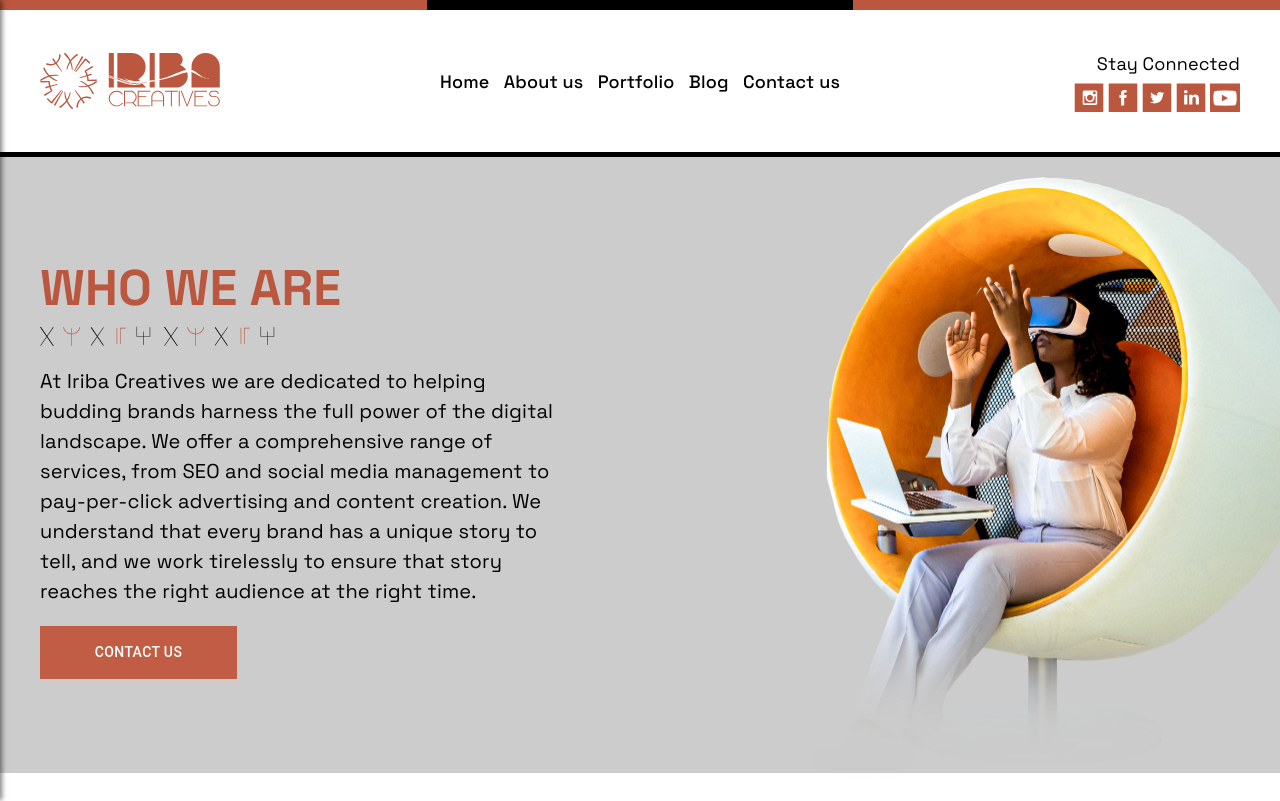
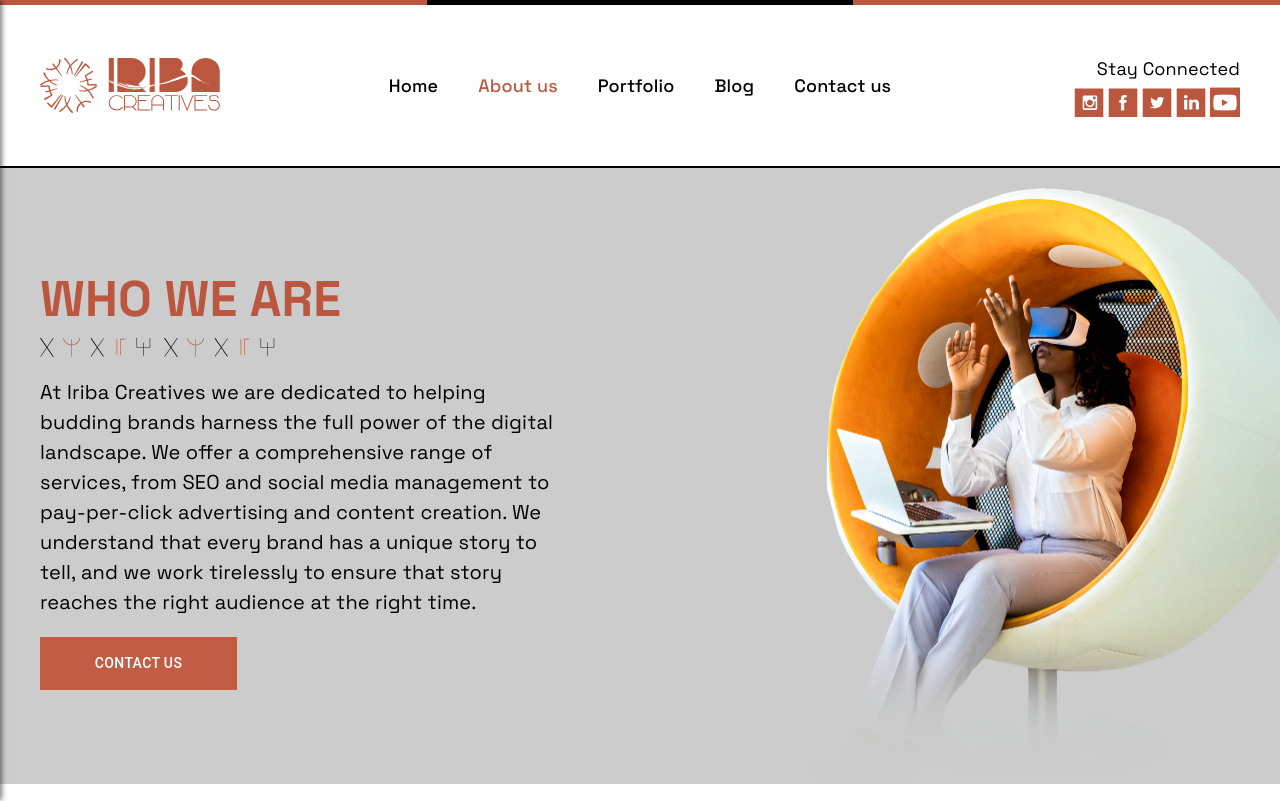
Before and after one commit to iradukundapaci/Iriba, a React (Vite) app: page /about-us in a window 1280 px wide. Shown: the top 801 px of the page. Built offline with nearby package versions, Linux system fonts and the light colour scheme.

Commit message:
edit tyle

```diff
--- a/src/components/Footer.tsx
+++ b/src/components/Footer.tsx
@@ -48,6 +48,7 @@ const Footer: FunctionComponent<FooterType> = ({ className = '' }) => {
           <div className={styles.subscriptionForm}>
             <TextField
               variant="outlined"
+              color="secondary"
               placeholder="Enter your email address"
               InputProps={{
                 endAdornment: (
@@ -57,6 +58,22 @@ const Footer: FunctionComponent<FooterType> = ({ className = '' }) => {
                     </IconButton>
                   </InputAdornment>
                 ),
+              }}
+              sx={{
+                '& .MuiOutlinedInput-root': {
+                  '& fieldset': {
+                    borderColor: 'var(--color-darkgray-100)',
+                  },
+                  '&:hover fieldset': {
+                    borderColor: 'var(--color-darkgray-100)',
+                  },
+                  '&.Mui-focused fieldset': {
+                    borderColor: 'var(--color-darkgray-100)',
+                  },
+                },
+                '& .MuiInputBase-input': {
+                  color: 'var(--color-darkgray-100)',
+                },
               }}
             />
           </div>
--- a/src/components/PercptionSection.tsx
+++ b/src/components/PercptionSection.tsx
@@ -1,26 +1,29 @@
-import { FunctionComponent } from "react";
-import { Button } from "@mui/material";
-import styles from "./PercptionSection.module.css";
+import { FunctionComponent } from 'react';
+import { Button } from '@mui/material';
+import styles from './PercptionSection.module.css';
+import { Link } from 'react-router-dom';
 
 export type PercptionSectionType = {
   className?: string;
 };
 
 const PercptionSection: FunctionComponent<PercptionSectionType> = ({
-  className = "",
+  className = '',
 }) => {
   return (
-    <div className={[styles.percptionSection, className].join(" ")}>
+    <div className={[styles.percptionSection, className].join(' ')}>
       <b className={styles.yourGatewayTo}>Your gateway to brand perception!</b>
+      <Link to="/portfolio">
         <Button
           disableElevation
           color="secondary"
           variant="outlined"
           href="/about-us"
-        sx={{ borderRadius: "0px 0px 0px 0px", height: 48 }}
+          sx={{ borderRadius: '0px 0px 0px 0px', height: 48 }}
         >
           Learn more...
         </Button>
+      </Link>
     </div>
   );
 };
--- a/src/components/Posts.tsx
+++ b/src/components/Posts.tsx
@@ -2,6 +2,7 @@ import { FunctionComponent } from 'react';
 import { Button } from '@mui/material';
 import Post from './Post';
 import styles from './Posts.module.css';
+import { Link } from 'react-router-dom';
 
 export type PostsType = {
   className?: string;
@@ -12,6 +13,7 @@ const Posts: FunctionComponent<PostsType> = ({ className = '' }) => {
     <div className={[styles.posts, className].join(' ')}>
       <div className={styles.postsHeader}>
         <b className={styles.latestPost}>Latest Post</b>
+        <a href="https://iribacreatives.blogspot.com/">
           <Button
             className={styles.postsBtn}
             disableElevation
@@ -21,6 +23,7 @@ const Posts: FunctionComponent<PostsType> = ({ className = '' }) => {
           >
             All posts
           </Button>
+        </a>
       </div>
       <div className={styles.recentPosts}>
         <Post
--- a/src/components/Subscription.tsx
+++ b/src/components/Subscription.tsx
@@ -1,22 +1,22 @@
-import { FunctionComponent } from "react";
+import { FunctionComponent } from 'react';
 import {
   TextField,
   InputAdornment,
   Icon,
   IconButton,
   Button,
-} from "@mui/material";
-import styles from "./Subscription.module.css";
+} from '@mui/material';
+import styles from './Subscription.module.css';
 
 export type SubscriptionType = {
   className?: string;
 };
 
 const Subscription: FunctionComponent<SubscriptionType> = ({
-  className = "",
+  className = '',
 }) => {
   return (
-    <div className={[styles.subscription, className].join(" ")}>
+    <div className={[styles.subscription, className].join(' ')}>
       <div className={styles.linePattern3}>
         <div className={styles.frame}>
           <img className={styles.frameIcon} alt="" src="/frame.svg" />
@@ -70,14 +70,14 @@ const Subscription: FunctionComponent<SubscriptionType> = ({
           label="Enter Your Email Address"
           required={true}
           variant="outlined"
-          sx={{ "& .MuiInputBase-root": { height: "40px" }, width: "270px" }}
+          sx={{ '& .MuiInputBase-root': { height: '50px' }, width: '270px' }}
         />
         <Button
           className={styles.subscriptionBtn}
           disableElevation
           color="primary"
           variant="contained"
-          sx={{ borderRadius: "0px 0px 0px 0px", width: 270, height: 40 }}
+          sx={{ borderRadius: '0px 0px 0px 0px', width: 270, height: 50 }}
         >
           Subcribe Now
         </Button>
--- a/src/components/TopBar.module.css
+++ b/src/components/TopBar.module.css
@@ -21,7 +21,7 @@
   background-color: var(--color-sienna-100);
 }
 .topBar {
-  height: 10px;
+  height: 5px;
   display: flex;
   flex-direction: row;
   align-items: center;
--- a/src/components/TopNavbar.module.css
+++ b/src/components/TopNavbar.module.css
@@ -18,6 +18,13 @@
   color: inherit;
   display: block;
   padding: 10px 20px;
+  transition: color 0.3s ease, background-color 0.3s ease;
+}
+.navLink:hover {
+  color: var(--color-salmon);
+}
+.navLink.active {
+  color: var(--color-sienna-100);
 }
 .blackMenu1,
 .contactUs {
@@ -52,6 +59,7 @@
   justify-content: space-between;
   padding: var(--padding-mid) 0;
   font-size: 18px;
+  white-space: nowrap;
 }
 
 .navBar {
@@ -106,7 +114,7 @@
   gap: var(--gap-8xs);
 }
 .topNavbar {
-  border-bottom: 5px solid var(--color-black);
+  border-bottom: 2px solid var(--color-black);
   flex-direction: row;
   align-items: center;
   justify-content: space-between;
@@ -155,7 +163,7 @@
     display: none;
   }
   .navBarBig {
-    font-size: 14px;
+    font-size: 16px;
   }
 }
 @media screen and (max-width: 960px) {
--- a/src/components/TopNavbar.tsx
+++ b/src/components/TopNavbar.tsx
@@ -1,5 +1,5 @@
 import React, { FunctionComponent, useState } from 'react';
-import { Link } from 'react-router-dom';
+import { NavLink } from 'react-router-dom';
 import styles from './TopNavbar.module.css';
 
 export type TopNavbarType = {
@@ -19,41 +19,84 @@ const TopNavbar: FunctionComponent<TopNavbarType> = ({ className = '' }) => {
         <img className={styles.vectorIcon} alt="" src="/vector.svg" />
       </div>
       <div className={styles.navBarBig}>
-        <Link className={styles.aboutUs} to="/">
+        <NavLink
+          className={({ isActive }) =>
+            `${styles.navLink} ${isActive ? styles.active : ''}`
+          }
+          to="/"
+        >
           Home
-        </Link>
-        <Link className={styles.aboutUs} to="/about-us">
+        </NavLink>
+        <NavLink
+          className={({ isActive }) =>
+            `${styles.navLink} ${isActive ? styles.active : ''}`
+          }
+          to="/about-us"
+        >
           About us
-        </Link>
-        <Link className={styles.portfolio} to="/portfolio">
+        </NavLink>
+        <NavLink
+          className={({ isActive }) =>
+            `${styles.navLink} ${isActive ? styles.active : ''}`
+          }
+          to="/portfolio"
+        >
           Portfolio
-        </Link>
-        <a className={styles.blog} href="https://iribacreatives.blogspot.com/">
-          Blog
-        </a>
-        <Link className={styles.contactUs} to="/contact-us">
-          Contact us
-        </Link>
-      </div>
-      <div className={`${styles.navBar} ${isMenuOpen ? styles.open : ''}`}>
-        <Link className={styles.navLink} to="/">
-          Home
-        </Link>
-        <Link className={styles.navLink} to="/about-us">
-          About us
-        </Link>
-        <Link className={styles.navLink} to="/portfolio">
-          Portfolio
-        </Link>
+        </NavLink>
         <a
           className={styles.navLink}
           href="https://iribacreatives.blogspot.com/"
         >
           Blog
         </a>
-        <Link className={styles.navLink} to="/contact-us">
+        <NavLink
+          className={({ isActive }) =>
+            `${styles.navLink} ${isActive ? styles.active : ''}`
+          }
+          to="/contact-us"
+        >
           Contact us
-        </Link>
+        </NavLink>
+      </div>
+      <div className={`${styles.navBar} ${isMenuOpen ? styles.open : ''}`}>
+        <NavLink
+          className={({ isActive }) =>
+            `${styles.navLink} ${isActive ? styles.active : ''}`
+          }
+          to="/"
+        >
+          Home
+        </NavLink>
+        <NavLink
+          className={({ isActive }) =>
+            `${styles.navLink} ${isActive ? styles.active : ''}`
+          }
+          to="/about-us"
+        >
+          About us
+        </NavLink>
+        <NavLink
+          className={({ isActive }) =>
+            `${styles.navLink} ${isActive ? styles.active : ''}`
+          }
+          to="/portfolio"
+        >
+          Portfolio
+        </NavLink>
+        <a
+          className={styles.navLink}
+          href="https://iribacreatives.blogspot.com/"
+        >
+          Blog
+        </a>
+        <NavLink
+          className={({ isActive }) =>
+            `${styles.navLink} ${isActive ? styles.active : ''}`
+          }
+          to="/contact-us"
+        >
+          Contact us
+        </NavLink>
       </div>
       <button className={styles.blackMenu1} onClick={toggleMenu} />
       {isMenuOpen && <div className={styles.overlay} onClick={toggleMenu} />}
```
Lines whose indentation alone changed are shown as unchanged.
